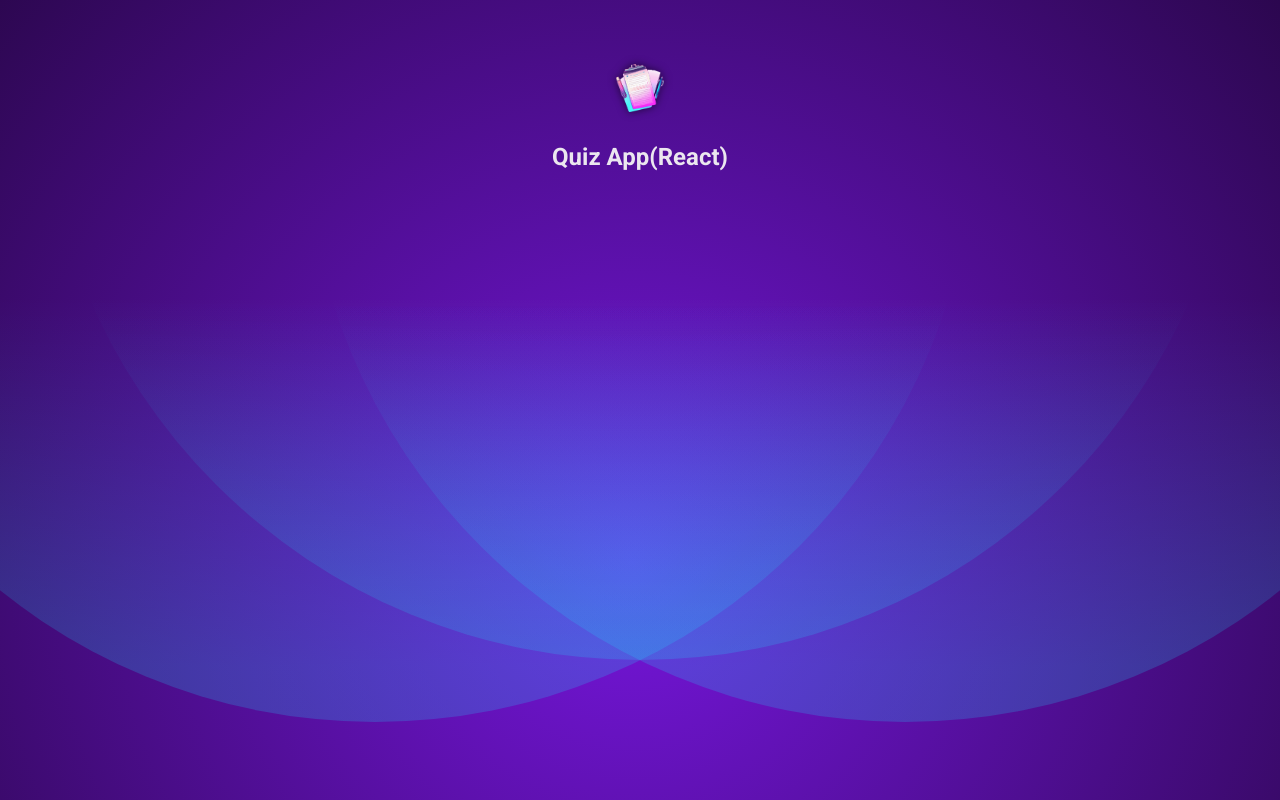
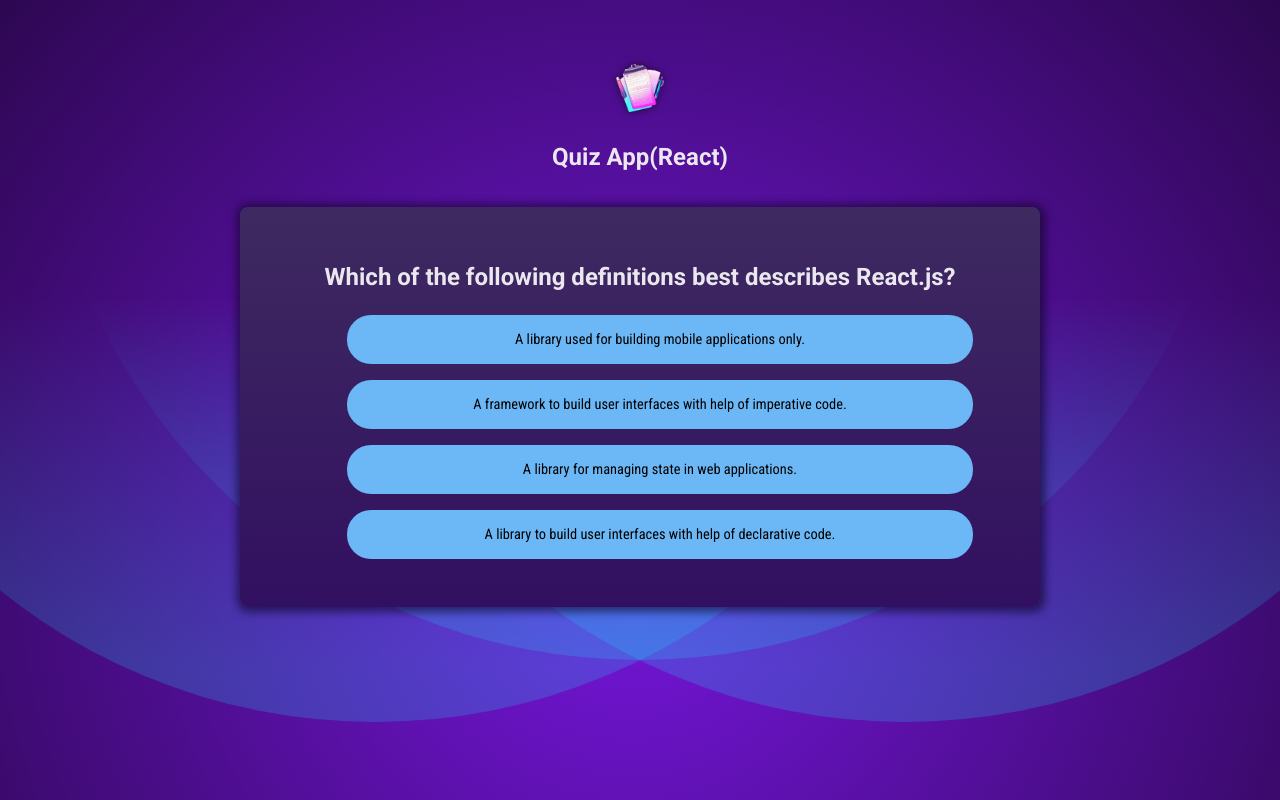
Before and after one commit to tushalbarvaliya/react-quiz-app, a React (Vite) app: page / in a window 1280 px wide. Built offline with nearby package versions, Linux system fonts and the light colour scheme.

Commit message:
feat:quiz component add

```diff
--- a/src/App.jsx
+++ b/src/App.jsx
@@ -1,4 +1,5 @@
 import { Header } from "./components/Header";
+import Quiz from "./components/Quiz";
 
 function App() {}
 
@@ -6,6 +7,7 @@
     return (
         <>
         <Header></Header>
+        <Quiz></Quiz>
         </>
     );
 };
--- /dev/null
+++ b/src/components/Quiz.jsx
@@ -0,0 +1,57 @@
+import React, { useState } from "react";
+import QUESTIONS from "../questions";
+
+import quizComplite from "../assets/quiz-complete.png";
+const Quiz = () => {
+  const [userAnswere, setUserAnswere] = useState([]);
+  const activeQuesionIndex = userAnswere.length;
+
+  function handelSelectAnswere(selectedAnswere) {
+    setUserAnswere((prev) => {
+      return [...prev, selectedAnswere];
+    });
+  }
+
+  const quizIsComplited = userAnswere.length === QUESTIONS.length;
+  if (quizIsComplited) {
+    return (
+      <div id="summary">
+        <img src={quizComplite} alt="" />
+        <h2>Quiz Completed !</h2>
+      </div>
+    );
+  }
+  const shuffalAnswere = [...QUESTIONS[activeQuesionIndex].answers];
+  shuffalAnswere.sort(() => Math.random() - 0.5);
+
+  return (
+    <>
+      <div id="quiz">
+        <div id="quesion">
+          <h2>{QUESTIONS[activeQuesionIndex].text}</h2>
+          <ul id="answeres">
+            {shuffalAnswere.map((val) => {
+              return (
+                <li
+                  key={val}
+                  className="answer"
+                  style={{ marginTop: "1rem", listStyle: "none" }}
+                >
+                  <button
+                    onClick={() => {
+                      handelSelectAnswere(val);
+                    }}
+                  >
+                    {val}
+                  </button>
+                </li>
+              );
+            })}
+          </ul>
+        </div>
+      </div>
+    </>
+  );
+};
+
+export default Quiz;
--- /dev/null
+++ b/src/questions.js
@@ -0,0 +1,72 @@
+export default [
+  {
+    id: 'q1',
+    text: 'Which of the following definitions best describes React.js?',
+    answers: [
+      'A library to build user interfaces with help of declarative code.',
+      'A library for managing state in web applications.',
+      'A framework to build user interfaces with help of imperative code.',
+      'A library used for building mobile applications only.',
+    ],
+  },
+  {
+    id: 'q2',
+    text: 'What purpose do React hooks serve?',
+    answers: [
+      'Enabling the use of state and other React features in functional components.',
+      'Creating responsive layouts in React applications.',
+      'Handling errors within the application.',
+      'Part of the Redux library for managing global state.',
+    ],
+  },
+  {
+    id: 'q3',
+    text: 'Can you identify what JSX is?',
+    answers: [
+      'A JavaScript extension that adds HTML-like syntax to JavaScript.',
+      'A JavaScript library for building dynamic user interfaces.',
+      'A specific HTML version that was explicitly created for React.',
+      'A tool for making HTTP requests in a React application.',
+    ],
+  },
+  {
+    id: 'q4',
+    text: 'What is the most common way to create a component in React?',
+    answers: [
+      'By defining a JavaScript function that returns a renderable value.',
+      'By defining a custom HTML tag in JavaScript.',
+      'By creating a file with a .jsx extension.',
+      'By using the "new" keyword followed by the component name.',
+    ],
+  },
+  {
+    id: 'q5',
+    text: 'What does the term "React state" imply?',
+    answers: [
+      'An object in a component that holds values and may cause the component to render on change.',
+      'The lifecycle phase a React component is in.',
+      'The overall status of a React application, including all props and components.',
+      'A library for managing global state in React applications.',
+    ],
+  },
+  {
+    id: 'q6',
+    text: 'How do you typically render list content in React apps?',
+    answers: [
+      'By using the map() method to iterate over an array of data and returning JSX.',
+      'By using the for() loop to iterate over an array of data and returning JSX.',
+      'By using the forEach() method to iterate over an array of data and returning JSX.',
+      'By using the loop() method to iterate over an array of data and returning JSX.',
+    ],
+  },
+  {
+    id: 'q7',
+    text: 'Which approach can NOT be used to render content conditionally?',
+    answers: [
+      'Using a the #if template syntax.',
+      'Using a ternary operator.',
+      'Using the && operator.',
+      'Using an if-else statement.',
+    ],
+  },
+];
```
